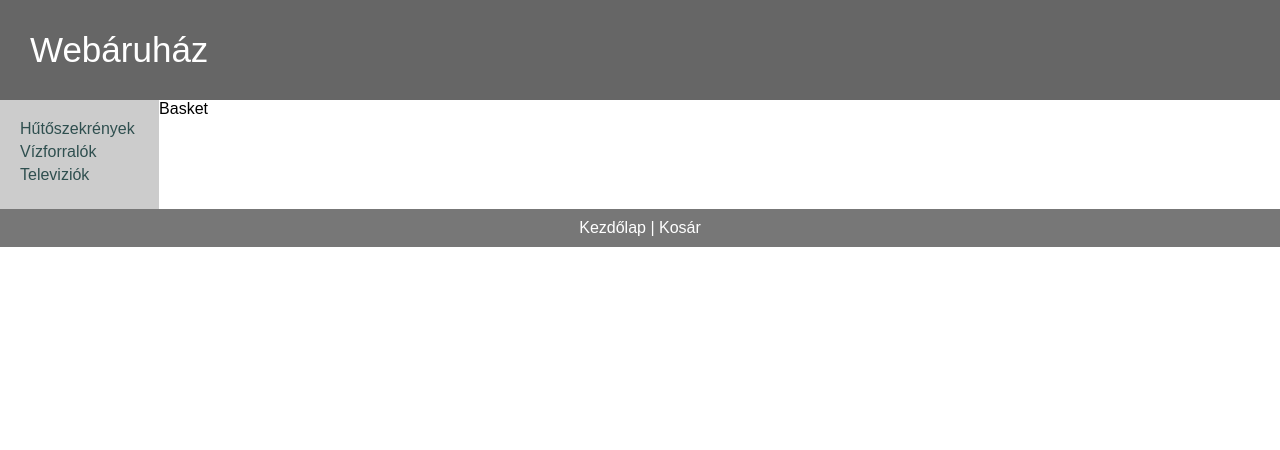
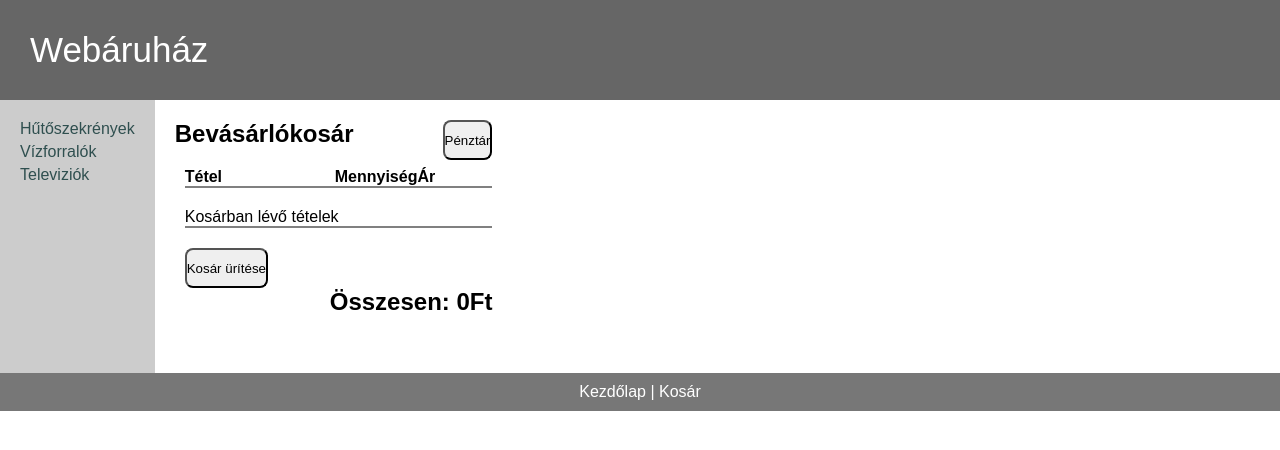
Before and after one commit to istvan751108/WebShop, a React (Create React App) app in the folder front_end/: page /basket in a window 1280 px wide. Shown: the top 450 px of the page. Built offline with nearby package versions, Linux system fonts and the light colour scheme; data requests are answered from the project's data file.

Commit message:
Added Basket Layout

```diff
--- a/front_end/package.json
+++ b/front_end/package.json
@@ -44,5 +44,8 @@
       "last 1 firefox version",
       "last 1 safari version"
     ]
+  },
+  "devDependencies": {
+    "@types/styled-components": "^5.1.26"
   }
 }
--- a/front_end/src/App.css
+++ b/front_end/src/App.css
@@ -191,7 +191,7 @@
   background-color: darkgray;
 }
 
-.product-info-desciption {
+.product-info-description {
   grid-column: 1 / span 3;
   padding: 20px;
 }
--- a/front_end/src/components/basket.tsx
+++ b/front_end/src/components/basket.tsx
@@ -1,7 +1,89 @@
-import * as React from "react";
+import React from "react"
+
+import styled from 'styled-components';
 
 const Basket = () => {
-  return <div>Basket</div>;
+  return (
+    <BasketContainer>
+      <BasketTitle>Bevásárlókosár</BasketTitle>
+      <BasketButton>Pénztár</BasketButton>
+      <BasketTable>
+        <BasketHeader>
+          <h4>Tétel</h4>
+          <h4>Mennyiség</h4>
+          <h4>Ár</h4>
+        </BasketHeader>
+
+        <BasketHeaderLine />
+
+        <BasketHeader>
+          Kosárban lévő tételek
+        </BasketHeader>
+
+        <BasketHeaderLine />
+
+        <BasketButton>Kosár ürítése</BasketButton>
+        <BasketTotal>Összesen: 0Ft</BasketTotal>
+      </BasketTable>
+    </BasketContainer>
+  );
 };
 
+
 export default Basket;
+
+const BasketContainer = styled.div`
+    display: grid;
+    padding: 20px;
+    grid-template-rows: 0.25fr 1fr 0.25fr;
+    grid-template-columns: 0.1fr 1fr 0.1fr;
+    width: 100%;
+    justify-items: stretch;
+    align-items: stretch;
+`;
+
+const BasketTable = styled.div`
+  grid-column: 1 / span 3;
+  grid-template-rows: 0.25fr 1fr 0.25fr 0.25fr;
+  column-gap: 20px;
+  padding-left: 10px;
+  width: 100%;
+`;
+
+const BasketHeader = styled.div`
+    display: grid;
+    grid-template-columns: 1fr 0.5fr 0.5fr;
+`;
+
+const BasketHeaderLine = styled.hr`
+    margin-bottom: 20px;
+    border: 1px solid gray;
+`;
+
+const BasketTitle = styled.h2`
+  grid-column: 1 / span 2;
+  padding-bottom: 20px;
+  width: 100%;
+  overflow-wrap: break-word;
+`;
+
+const BasketQty = styled.h3`
+    font-size: 18px;
+    font-weight: bold;
+    display: grid;
+    grid-template-columns: 0.1fr 0.05fr 0.1fr 0.1fr;
+`;
+
+const BasketPrice = styled.h3`
+    font-size: 20px;
+    font-weight: bold;
+`;
+
+const BasketTotal = styled.h2`
+    justify-self: end;
+`;
+
+const BasketButton = styled.button`
+  border-radius: 8px;
+  height: 40px;
+`;
--- a/front_end/src/components/product_details.tsx
+++ b/front_end/src/components/product_details.tsx
@@ -66,7 +66,7 @@
         </div>
       </aside>
 
-      <div className="product-info-desciption">{product.data?.description}</div>
+      <div className="product-info-description">{product.data?.description}</div>
     </article>
   );
 };
--- a/front_end/src/contexts/cartContext.tsx
+++ b/front_end/src/contexts/cartContext.tsx
@@ -1,33 +1,63 @@
-import React, { createContext, useState, ReactNode } from 'react';
+import React, { createContext, useReducer, ReactNode } from 'react';
+import { CartReducer } from './cartReducer';
 
-interface CartContextValue {
-  cartItems: any[]; // Itt helyettesítsd az `any[]` típust a tényleges típussal, amit a kosár kontextus használ.
-  addProduct: (payLoad: any) => void;
+interface CartItem {
+  // Definiáld a cart elemek típusát
 }
 
-export const CartContext = createContext<CartContextValue>({ cartItems: [], addProduct: () => {} });
+interface CartContextProps {
+  addProduct: (payLoad: CartItem) => void;
+  removeProduct: (payLoad: CartItem) => void;
+  increaseQuantity: (payLoad: CartItem) => void;
+  decreaseQuantity: (payLoad: CartItem) => void;
+  clearBasket: () => void;
+  getItems: () => CartItem[];
+  cartItems: CartItem[];
+}
 
+export const CartContext = createContext<CartContextProps>({} as CartContextProps);
 
-const CartContextProvider = ({ children }: { children: ReactNode }) => {
-  const [cartItems, setCartItems] = useState<any[]>([]);
+interface CartContextProviderProps {
+  children: ReactNode;
+}
 
-  const addProduct = (payLoad: any) => {
-    setCartItems((prevItems) => {
-      const index = prevItems.findIndex((x) => x.id === payLoad.id);
+const initialState = { cartItems: [] };
 
-      if (index === -1) {
-        return [...prevItems, { ...payLoad, quantity: 1 }];
-      } else {
-        const updatedCartItems = [...prevItems];
-        updatedCartItems[index].quantity++;
-        return updatedCartItems;
-      }
-    });
+const CartContextProvider: React.FC<CartContextProviderProps> = ({ children }) => {
+  const [state, dispatch] = useReducer(CartReducer.reducer, initialState);
+
+  const addProduct = (payLoad: CartItem) => {
+    dispatch({ type: 'ADD', payLoad });
   };
 
-  const contextValues: CartContextValue = {
-    cartItems,
+  const removeProduct = (payLoad: CartItem) => {
+    dispatch({ type: 'REMOVE', payLoad });
+  };
+
+  const increaseQuantity = (payLoad: CartItem) => {
+    dispatch({ type: 'INCQTY', payLoad });
+  };
+
+  const decreaseQuantity = (payLoad: CartItem) => {
+    dispatch({ type: 'DECQTY', payLoad });
+  };
+
+  const clearBasket = () => {
+    dispatch({ type: 'CLEAR', payLoad: undefined });
+  };
+
+  const getItems = () => {
+    return state.cartItems;
+  };
+
+  const contextValues: CartContextProps = {
     addProduct,
+    removeProduct,
+    increaseQuantity,
+    decreaseQuantity,
+    clearBasket,
+    getItems,
+    ...state,
   };
 
   return <CartContext.Provider value={contextValues}>{children}</CartContext.Provider>;
--- a/front_end/src/contexts/cartReducer.tsx
+++ b/front_end/src/contexts/cartReducer.tsx
@@ -4,23 +4,38 @@
     public static reducer(state: any, action: any) {
         debugger;
 
+        let index = -1;
+        if (action.payLoad)
+            index = state.cartItems.findIndex((x: any) => x.id === action.payLoad.id);
+
         switch (action.type) {
             case "ADD":
-                const index = state.cartItems.findIndex((x: any) => x.id === action.payLoad.id);
-
+            case "INCQTY":
                 if (index === -1) {
                     state.cartItems.push({ ...action.payLoad, quantity: 1 });
                 }
                 else {
                     state.cartItems[index].quantity++;
                 }
-
-                return state;
+                break;
 
             case "REMOVE":
-                return state;
+                if (index > -1) {
+                    state.cartItems.splice(index, 1);
+                }
+                break;
+
+            case "DECQTY":
+                if (index > -1) {
+                    state.cartItems[index].quantity--;
+                }
+                break;
+
+            case "CLEAR":
+                state.cartItems = [];
+                break;
             default:
-                return state;
         }
+        return state;
     }
 }
```
Also changed, not shown: 1 other file (tests, documents, lock files or other folders).
